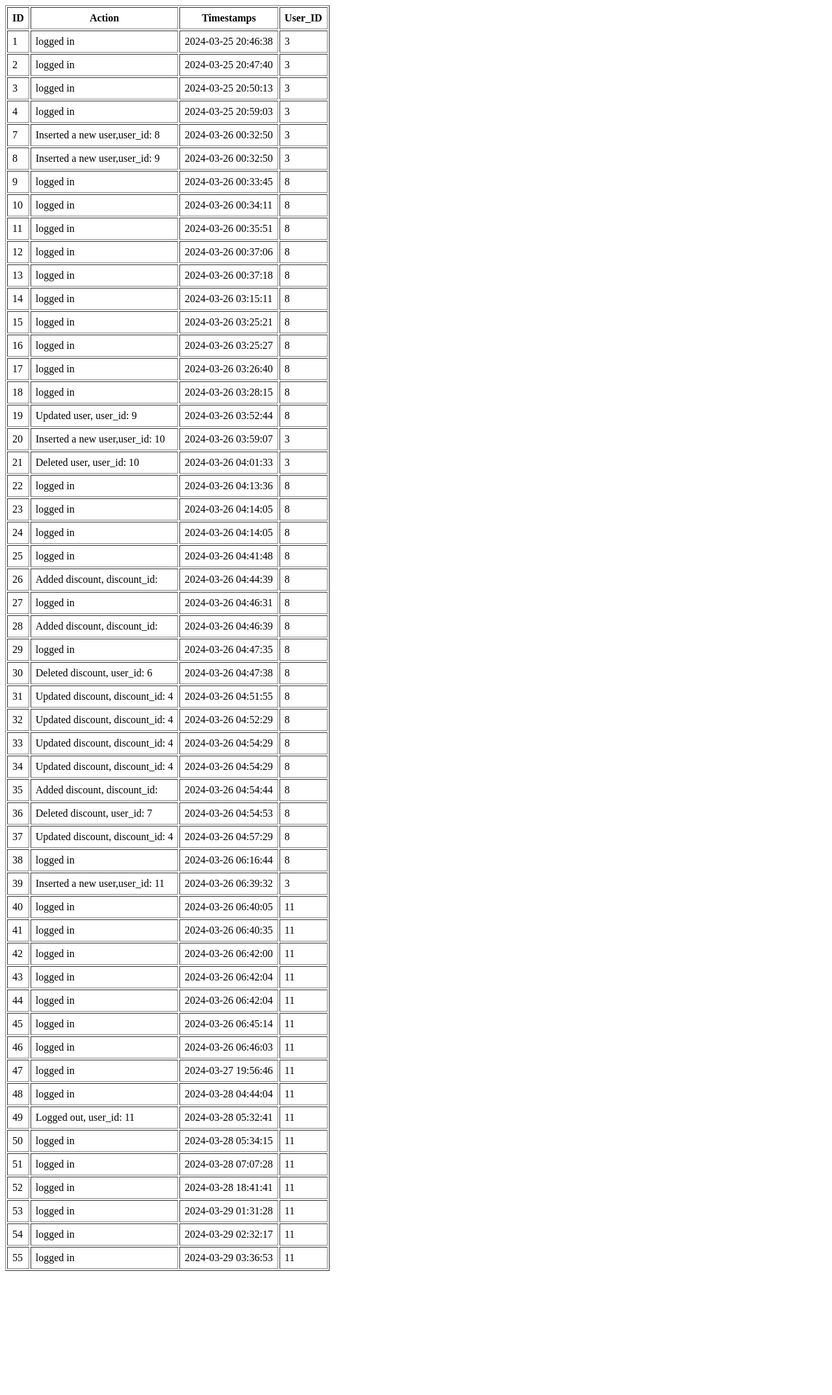
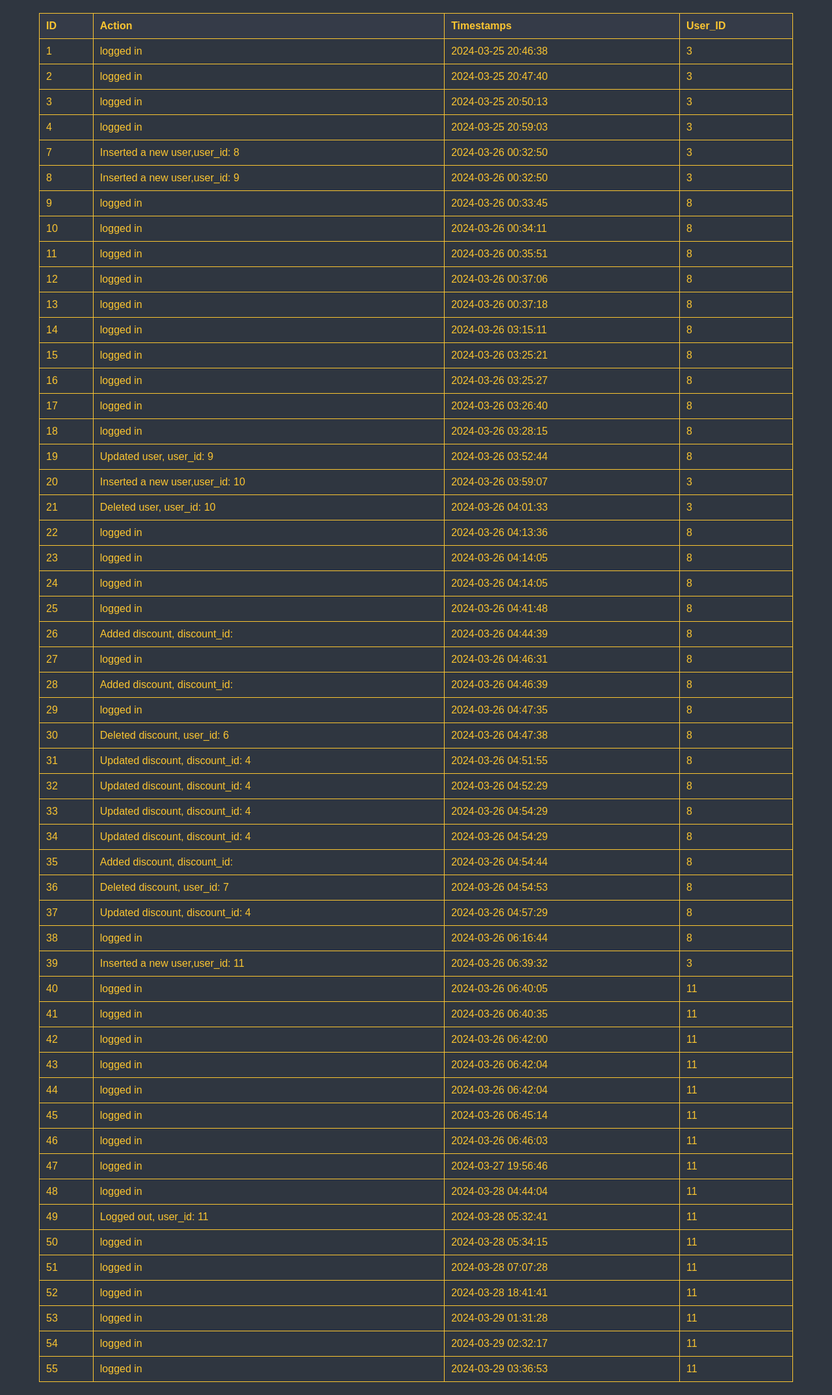
Before and after one commit to Baji0202/pos, a PHP site: page /admin_side/audit_trail.php in a window 1280 px wide. Shown: the whole page at 65% size. Before the commit the page ends 1956 px from the top, so only its background shows below. Run offline with PHP 8.4, Linux system fonts and the light colour scheme; the visitor is signed in with stand-in values (Sample User, id 1); data comes from the database, SQL or seed files in the repository.

Commit message:
eweawaewsdas

```diff
--- a/admin_side/admindashboard.php
+++ b/admin_side/admindashboard.php
@@ -14,7 +14,8 @@ if (!isset($_SESSION['user_id'])) {
     <meta name="viewport" content="width=device-width, initial-scale=1.0">
     <title>Admin Dashboard</title>
     <link rel="stylesheet" href="../include/styles/admin.css">
-    <link rel="icon" type="image/png" href="include\image\logo.png">
+    <link rel="icon" type="image/png" href="..\include\image\logo.png">
+
 </head>
 <body>
 
--- a/admin_side/audit_trail.php
+++ b/admin_side/audit_trail.php
@@ -11,10 +11,12 @@ if (!isset($_SESSION['user_id'])) {
 <head>
     <meta charset="UTF-8">
     <meta name="viewport" content="width=device-width, initial-scale=1.0">
+    <link rel="stylesheet" href="..\include\styles\audit.css">
+    <link rel="icon" type="image/png" href="..\include\image\logo.png">
     <title>Audit Trail</title>
 </head>
 <body>
-
+<div class="container">
 <table border='1' cellpadding='7'>
     <tr>
     <th>ID</th>
@@ -47,5 +49,6 @@ if (!isset($_SESSION['user_id'])) {
 
 
 </table>
+</div>
 </body>
 </html>
--- a/admin_side/discount.php
+++ b/admin_side/discount.php
@@ -11,6 +11,7 @@ if (!isset($_SESSION['user_id'])){
 <head>
     <meta charset="UTF-8">
     <meta name="viewport" content="width=device-width, initial-scale=1.0">
+    <link rel="icon" type="image/png" href="include\image\logo.png">
     <title>Discounts</title>
 </head>
 <body>
--- a/include/connect/dbcon.php
+++ b/include/connect/dbcon.php
@@ -1,7 +1,7 @@
 <?php
     $db = 'pos';
     try {
-        $pdoConnect = new PDO ("mysql:host=localhost:3307;dbname=$db","root","");
+        $pdoConnect = new PDO ("mysql:host=localhost:3306;dbname=$db","root","");
         $pdoConnect->setAttribute(PDO::ATTR_ERRMODE, PDO::ERRMODE_EXCEPTION);
 
     } catch (PDOException $exc) {
--- /dev/null
+++ b/include/styles/audit.css
@@ -0,0 +1,59 @@
+/* Resetting default margin and padding */
+* {
+  margin: 0;
+  padding: 0;
+  box-sizing: border-box;
+}
+
+body {
+  font-family: Arial, sans-serif;
+  background-color: #2f3640; /* Black background */
+  color: #fbc531; /* Yellow text */
+}
+
+.container {
+  max-width: 1200px;
+  margin: 0 auto;
+  padding: 20px;
+}
+
+.header {
+  border-radius: 10px; /* Smooth border radius */
+  background-color: #353b48; /* White background */
+  color: #fbc531; /* Black text */
+  padding: 20px;
+  text-align: center;
+}
+
+.table-container {
+  margin-top: 20px;
+}
+
+table {
+  width: 100%;
+  border-collapse: collapse;
+}
+
+table th,
+table td {
+  padding: 10px;
+  border: 1px solid #fbc531; /* Yellow border */
+}
+
+table th {
+  background-color: #353b48; /* Dark background */
+  color: #fbc531; /* Yellow text */
+}
+
+table tr:nth-child(even) {
+  background-color: #2f3640; /* Darker background */
+}
+
+table tr:hover {
+  background-color: #3b3f4a; /* Darker background on hover */
+}
+
+table th,
+table td {
+  text-align: left;
+}
```
